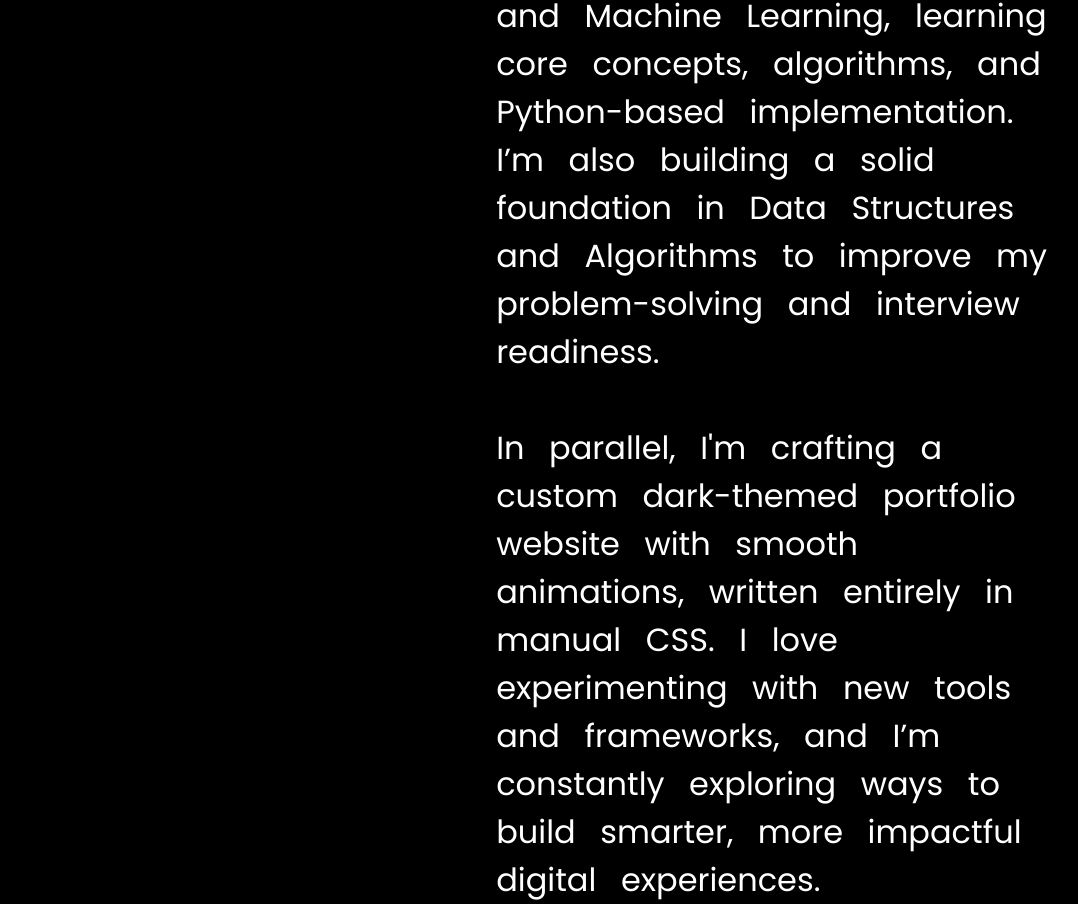
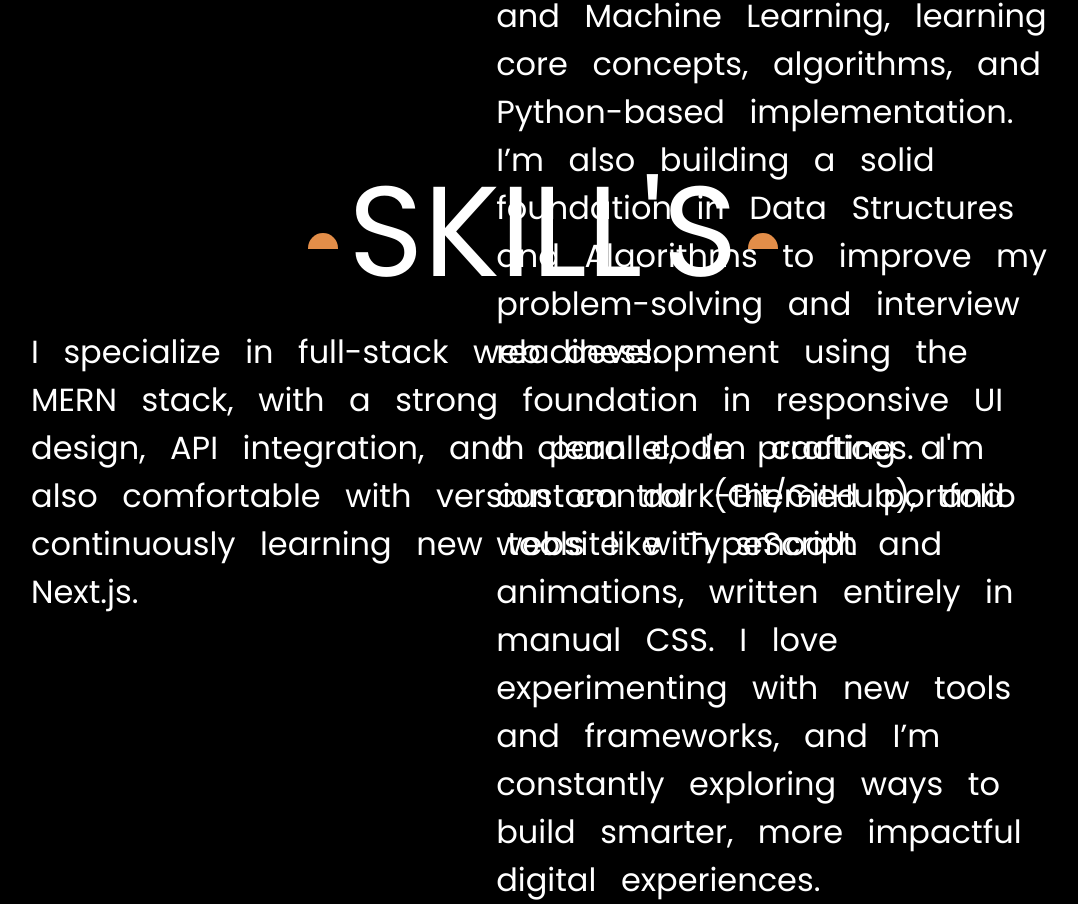
Before and after one commit to Arifkhan2007111/Portfolio, a React (Vite) app in the folder FrontEnd/: page / in a window 1280 px wide. Shown: the part 1976-2880 px from the top of the page, without its empty margins (97-1175 px from the left). Built offline with nearby package versions, Linux system fonts and the light colour scheme.

Commit message:
Adding Skill page

```diff
--- a/FrontEnd/src/Components/landing.jsx
+++ b/FrontEnd/src/Components/landing.jsx
@@ -97,6 +97,15 @@ const Landing = () => {
             </div>
           </div>
         </div>
+        <div className="skill">
+          <div className="part-start">SKILL'S</div>
+          <div className="skill-para">
+            <p>
+            I specialize in full-stack web development using the MERN stack, with a strong foundation in responsive UI design, API integration, and clean code practices. I'm also comfortable with version control (Git/GitHub), and continuously learning new tools like TypeScript and Next.js.
+            </p>
+          </div>
+
+        </div>
       </div>
     </>
   );
```
